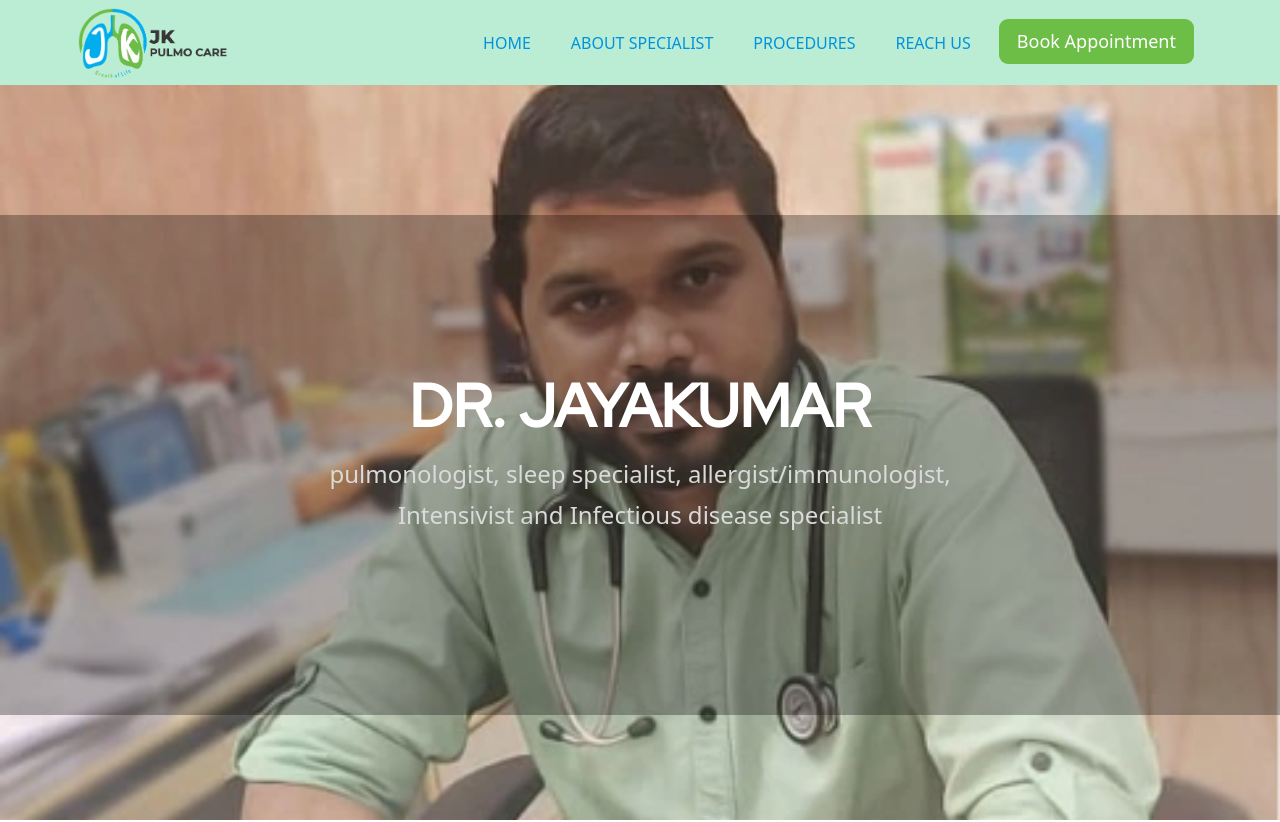
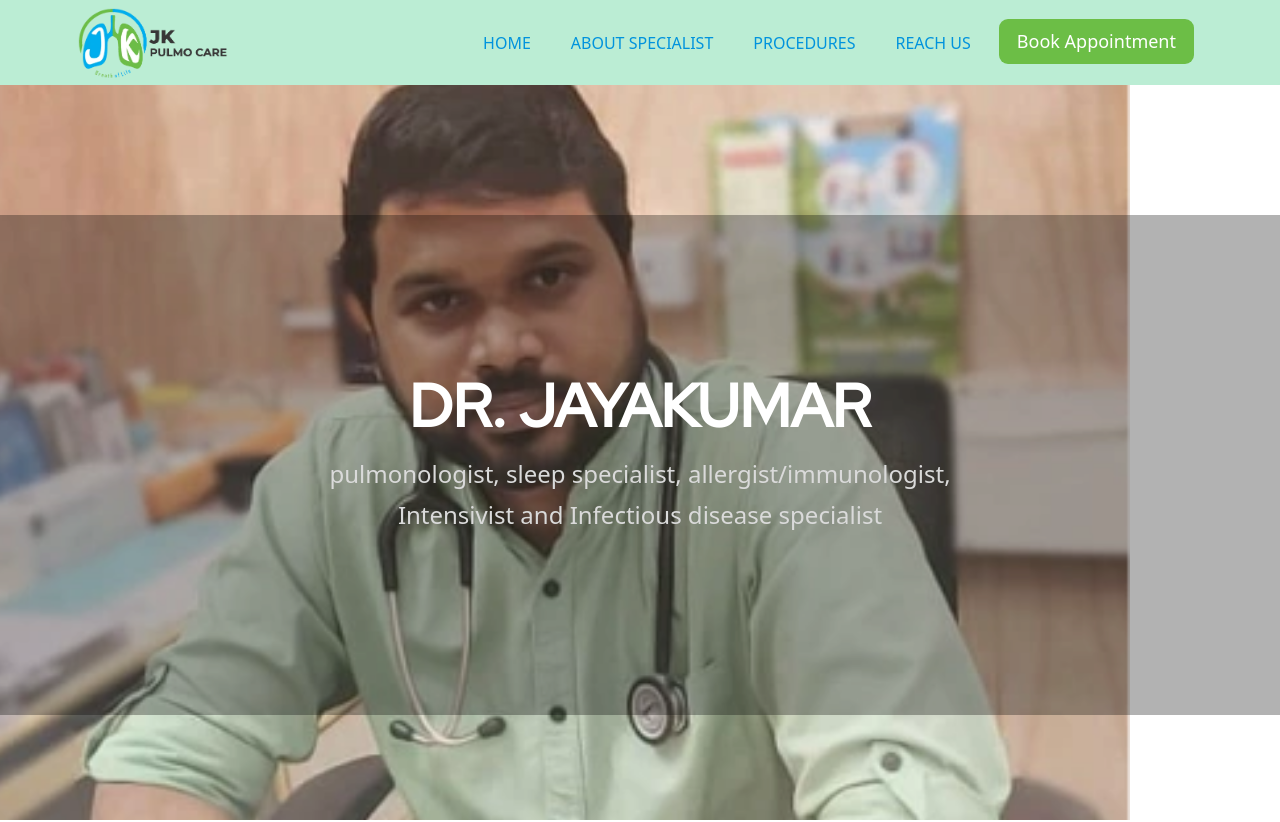
Before and after one commit to 1sh4sk/drjkpulmo, a React (Create React App) app: page /AboutSpecialist in a window 1280 px wide. Shown: the top 822 px of the page. Built offline with nearby package versions, Linux system fonts and the light colour scheme.

Commit message:
css changes

```diff
--- a/public/styles.css
+++ b/public/styles.css
@@ -189,6 +189,7 @@ hr{
     height: 100vh;
     background-image: url("./images/doctor-img.webp");
     background-repeat: no-repeat;
+    background-position-x: -150px;
     background-size: cover;
     display: flex;
     align-items: center;
```
